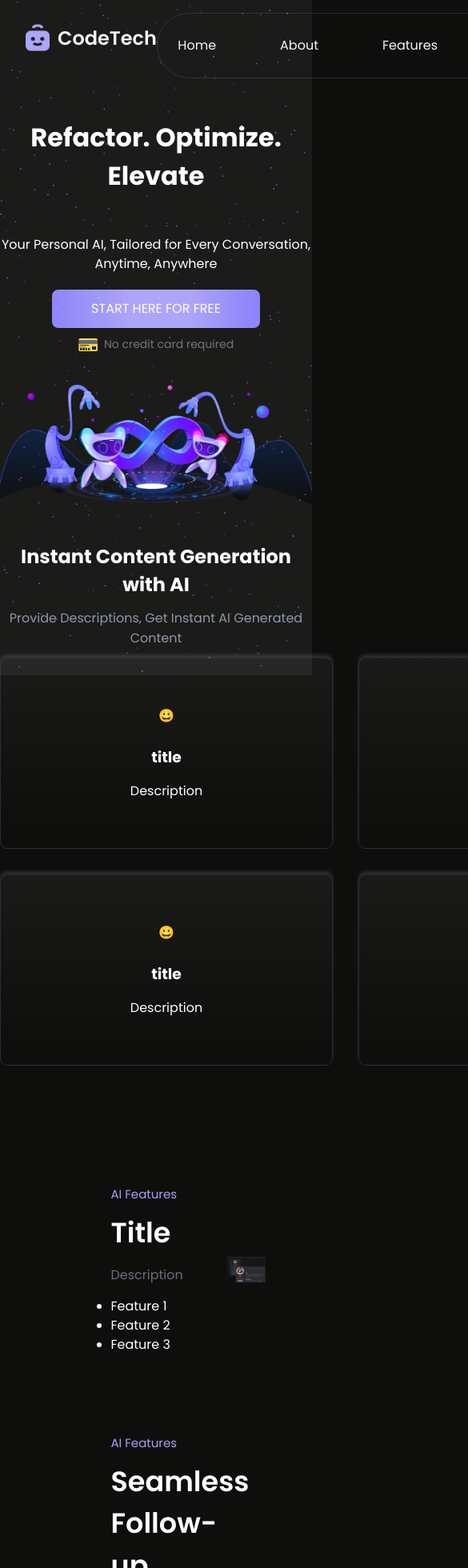
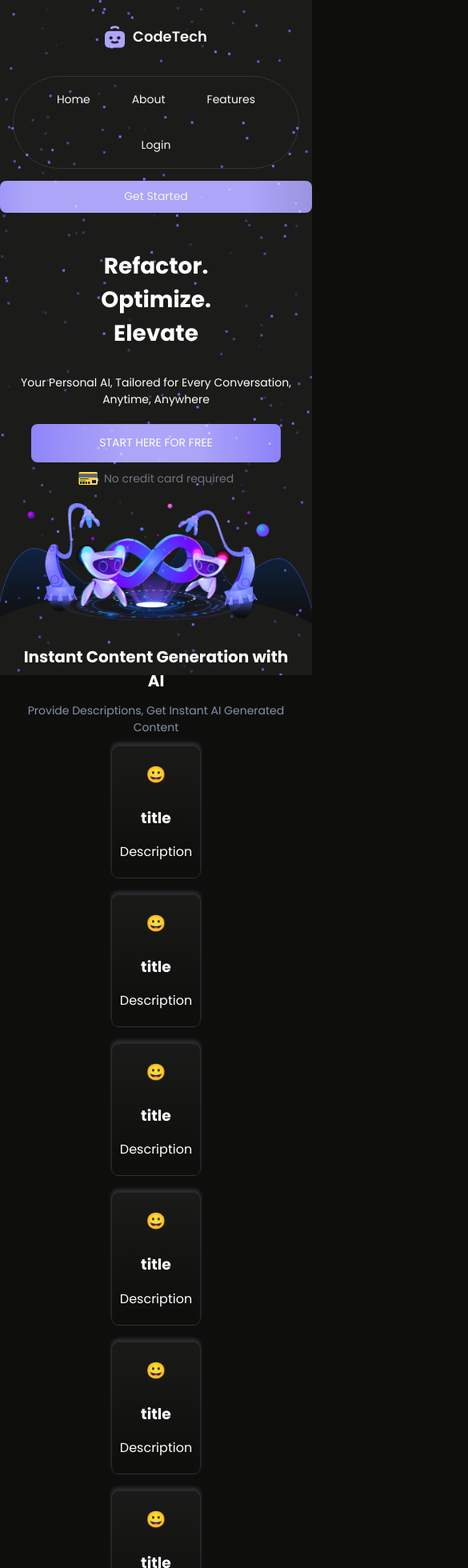
Before and after one commit to kkaushik03/SmartPost, a React (Create React App) app in the folder frontend/: page / in a window 390 px wide. Shown: the top 1960 px of the page at 80% size, 585 px wide, since content can reach past the window. Built offline with nearby package versions, Linux system fonts and the light colour scheme.

Commit message:
Add responsive for the website

```diff
--- a/frontend/src/components/LandingPage/About/about.css
+++ b/frontend/src/components/LandingPage/About/about.css
@@ -3,6 +3,7 @@
   display: flex;
   flex-direction: column;
   gap: 12px;
+  padding: 0 5%;
 }
 
 .about-container h2 {
@@ -11,13 +12,12 @@
   font-style: normal;
   font-weight: 700;
   line-height: normal;
+  font-size: 24px;
 }
 
 .about-subtitle {
   color: var(--Typography-Gray-Medium-Gray, #8692A6);
   text-align: center;
-  leading-trim: both;
-  text-edge: cap;
   font-size: 16px;
   font-style: normal;
   font-weight: 400;
@@ -27,15 +27,17 @@
 
 .about-grid {
   display: grid;
-  grid-template-columns: repeat(3, 1fr);
+  grid-template-columns: repeat(3, minmax(350px, 1fr));
   margin: auto;
   gap: 32px;
+  padding: 0 10px;
 }
 
 .about-card {
   display: flex;
-  width: 416px;
-  height: 239px;
+  width: 100%;
+  max-width: 416px;
+  height: auto;
   padding: 40px 16px;
   flex-direction: column;
   justify-content: center;
@@ -51,4 +53,35 @@
   display: block;
   margin-bottom: 10px;
   flex-shrink: 0;
+  font-size: 24px;
 }
+
+/* Tablet */
+@media screen and (max-width: 1024px) {
+  .about-container h2 {
+    font-size: 20px;
+  }
+  .about-subtitle {
+    font-size: 14px;
+  }
+  .about-grid {
+    grid-template-columns: repeat(2, 1fr);
+  }
+  .about-card {
+    padding: 30px 12px;
+  }
+}
+
+/* Mobile */
+@media screen and (max-width: 768px) {
+  .about-grid {
+    grid-template-columns: 1fr;
+    gap: 20px;
+  }
+  .about-card {
+    padding: 20px 10px;
+  }
+  .about-icon {
+    font-size: 20px;
+  }
+}
--- a/frontend/src/components/LandingPage/Container/container.css
+++ b/frontend/src/components/LandingPage/Container/container.css
@@ -4,19 +4,24 @@
   display: flex;
   align-items: center;
   flex-direction: column;
+  padding: 0 5%;
 }
-.SignupTitle{
+
+.SignupTitle {
   font-size: 30px;
   padding-bottom: 15px;
 }
 
-.SignupDescription{
+.SignupDescription {
   color: var(--Typography-Gray-Medium-Gray, #8692A6);
-  width: 890px;
+  width: 100%;
+  max-width: 890px;
   padding-bottom: 15px;
+  font-size: 16px;
 }
 
-.SignupButton{
+.SignupButton {
+  margin-top: 20px;
   display: flex;
   padding: 5px 20px;
   justify-content: center;
@@ -24,3 +29,28 @@
   border-radius: 10px;
   border: 2px solid var(--Buttons-Secondary, #FAFAFA);
 }
+
+/* Tablet */
+@media screen and (max-width: 1024px) {
+  .SignupTitle {
+    font-size: 24px;
+  }
+  .SignupDescription {
+    font-size: 14px;
+  }
+}
+
+/* Mobile */
+@media screen and (max-width: 768px) {
+  .SignupTitle {
+    font-size: 20px;
+  }
+  .SignupDescription {
+    font-size: 14px;
+    padding: 0 10px;
+  }
+  .SignupButton {
+    padding: 5px 15px;
+    width: 80%;
+  }
+}
--- a/frontend/src/components/LandingPage/FAQ/faq.css
+++ b/frontend/src/components/LandingPage/FAQ/faq.css
@@ -42,17 +42,15 @@
 }
 
 .faq-question {
-  gap: 56px;
+  gap: 20px;
   cursor: pointer;
   width: 100%;
   text-align: left;
   display: flex;
   justify-content: space-between;
   align-items: center;
-  cursor: pointer;
   padding: 10px;
   transition: 0.3s;
-
 }
 
 .faq-question.active {
@@ -81,3 +79,40 @@
   line-height: normal;
   text-transform: capitalize;
 }
+
+/* Tablet */
+@media screen and (max-width: 1024px) {
+  .faq-container h2 {
+    font-size: 24px;
+  }
+  .faq-subtitle {
+    font-size: 14px;
+  }
+  .faq-list {
+    font-size: 20px;
+  }
+  .faq-number {
+    font-size: 18px;
+  }
+  .faq-answer {
+    font-size: 14px;
+  }
+}
+
+/* Mobile */
+@media screen and (max-width: 768px) {
+  .faq-container {
+    padding: 30px 5%;
+    gap: 30px;
+  }
+  .faq-container h2 {
+    font-size: 20px;
+  }
+  .faq-list {
+    gap: 20px;
+    font-size: 18px;
+  }
+  .faq-number {
+    font-size: 16px;
+  }
+}
--- a/frontend/src/components/LandingPage/Features/Features.jsx
+++ b/frontend/src/components/LandingPage/Features/Features.jsx
@@ -1,4 +1,3 @@
-
 import React from "react";
 import "./features.css";
 import Feature1 from "../../../assets/Features/Feature_1.png";
@@ -6,21 +5,17 @@ import Feature2 from "../../../assets/Features/Feature_2.png";
 
 const Features = () => {
   return (
-    <div id="features" className="featurecontainer">
+    <section id="features" className="featurecontainer">
       <div className="ZoneOne">
         <div className="feature-content">
-          <div className="AiFeatureOne">
-            <p>AI Features</p>
-          </div>
-          <div className="FeatureTitleOne">Title</div>
-          <div className="FeatureDescriptionOne">Description</div>
-          <div className="FeatureListOne">
-            <ul>
-              <li>Feature 1</li>
-              <li>Feature 2</li>
-              <li>Feature 3</li>
-            </ul>
-          </div>
+          <span className="AiFeatureOne">AI Features</span>
+          <h2 className="FeatureTitleOne">Title</h2>
+          <p className="FeatureDescriptionOne">Description</p>
+          <ul className="FeatureListOne">
+            <li>Feature</li>
+            <li>Feature</li>
+            <li>Feature</li>
+          </ul>
         </div>
         <div className="ImageFeatureOne">
           <img src={Feature1} alt="Feature 1" />
@@ -29,27 +24,21 @@ const Features = () => {
 
       <div className="ZoneTwo">
         <div className="feature-content">
-          <div className="AiFeatureTwo">
-            <p>AI Features</p>
-          </div>
-          <div className="FeatureTitleTwo">Seamless Follow-up Questions</div>
-          <div className="FeatureDescriptionTwo">
-            Keeps The Conversation Flowing Naturally By Asking Relevant Follow-Up
-            Questions.
-          </div>
-          <div className="FeatureListTwo">
-            <ul>
-              <li>Feature 1</li>
-              <li>Feature 2</li>
-              <li>Feature 3</li>
-            </ul>
-          </div>
+          <span className="AiFeatureTwo">AI Features</span>
+          <h2 className="FeatureTitleTwo">Title</h2>
+          <p className="FeatureDescriptionTwo">Description</p>
+          <ul className="FeatureListTwo">
+            <li>Feature</li>
+            <li>Feature</li>
+            <li>Feature</li>
+          </ul>
         </div>
         <div className="ImageFeatureTwo">
           <img src={Feature2} alt="Feature 2" />
         </div>
       </div>
-    </div>
+
+    </section>
   );
 };
 
--- a/frontend/src/components/LandingPage/Features/features.css
+++ b/frontend/src/components/LandingPage/Features/features.css
@@ -1,4 +1,3 @@
-
 .featurecontainer {
   margin-top: 150px;
   display: flex;
@@ -24,6 +23,7 @@
   color: #A7A0F8;
   margin-bottom: 10px;
   font-size: 15px;
+  display: block;
 }
 
 .FeatureTitleOne, .FeatureTitleTwo {
@@ -35,6 +35,19 @@
 .FeatureDescriptionOne, .FeatureDescriptionTwo {
   color: #696f79;
   margin-bottom: 15px;
+  font-size: 16px;
+}
+
+.FeatureListOne, .FeatureListTwo {
+  list-style-type: disc;
+  padding-left: 20px;
+  margin: 0;
+  text-align: left;
+}
+
+.FeatureListOne li, .FeatureListTwo li {
+  margin-bottom: 10px;
+  font-size: 16px;
 }
 
 .ImageFeatureOne, .ImageFeatureTwo {
@@ -47,4 +60,74 @@
 .ImageFeatureOne img, .ImageFeatureTwo img {
   max-width: 100%;
   height: auto;
+  width: 500px;
 }
+
+/* Tablet */
+@media screen and (max-width: 1024px) {
+  .featurecontainer {
+    padding: 0 10%;
+  }
+  .ZoneOne, .ZoneTwo {
+    flex-direction: column;
+    gap: 30px;
+  }
+  .feature-content {
+    max-width: 100%;
+    margin-left: 0;
+    text-align: center;
+  }
+  .FeatureTitleOne, .FeatureTitleTwo {
+    font-size: 28px;
+  }
+  .FeatureDescriptionOne, .FeatureDescriptionTwo {
+    font-size: 14px;
+  }
+  .FeatureListOne, .FeatureListTwo {
+    padding-left: 15px;
+    margin: 0 auto;
+    display: inline-block;
+    text-align: left;
+  }
+  .FeatureListOne li, .FeatureListTwo li {
+    font-size: 14px;
+    margin-bottom: 8px;
+  }
+  .ImageFeatureOne, .ImageFeatureTwo {
+    flex: 1;
+  }
+  .ImageFeatureOne img, .ImageFeatureTwo img {
+    width: auto;
+  }
+}
+
+/* Mobile */
+@media screen and (max-width: 768px) {
+  .featurecontainer {
+    margin-top: 50px;
+    gap: 50px;
+    padding: 0 5%;
+  }
+  .FeatureTitleOne, .FeatureTitleTwo {
+    font-size: 24px;
+  }
+  .AiFeatureOne, .AiFeatureTwo {
+    font-size: 14px;
+  }
+  .FeatureDescriptionOne, .FeatureDescriptionTwo {
+    font-size: 14px;
+  }
+  .FeatureListOne, .FeatureListTwo {
+    padding-left: 10px;
+    margin: 0 auto;
+    display: inline-block;
+    text-align: left;
+  }
+  .FeatureListOne li, .FeatureListTwo li {
+    font-size: 14px;
+    margin-bottom: 6px;
+  }
+  .ImageFeatureOne img, .ImageFeatureTwo img {
+    width: 100%;
+  }
+}
--- a/frontend/src/components/LandingPage/Footer/footer.css
+++ b/frontend/src/components/LandingPage/Footer/footer.css
@@ -59,6 +59,5 @@
   background: var(--Cards-Card-Color, rgba(40, 42, 47, 0.86));
   padding: 6px 12px;
   border-radius: 10px;
-  margin-left: 10px;
   transition: 0.3s;
 }
--- a/frontend/src/components/LandingPage/Hero/hero.css
+++ b/frontend/src/components/LandingPage/Hero/hero.css
@@ -58,3 +58,43 @@
   max-width: 100%;
   height: auto;
 }
+
+/* Tablet */
+@media screen and (max-width: 1024px) {
+  .Title h1 {
+    font-size: 36px;
+  }
+  .TitleInfo p {
+    font-size: 16px;
+  }
+  .hero-ai_image img {
+    width: auto;
+  }
+}
+
+/* Mobile */
+@media screen and (max-width: 768px) {
+  .Title {
+    margin-top: 30px;
+    margin-bottom: 30px;
+  }
+  .Title h1 {
+    font-size: 28px;
+    display: flex;
+    flex-direction: column;
+  }
+  .TitleInfo p {
+    font-size: 14px;
+    padding: 0 10px;
+  }
+  .StartHere {
+    width: 80%;
+  }
+  .hero-ai_image {
+    margin-top: 20px;
+    margin-bottom: 20px;
+  }
+  .hero-ai_image img {
+    width: 100%;
+  }
+}
--- a/frontend/src/components/LandingPage/Navbar/navbar.css
+++ b/frontend/src/components/LandingPage/Navbar/navbar.css
@@ -49,7 +49,6 @@ button:hover {
   line-height: normal;
 }
 
-
 .get-started {
   display: inline-flex;
   height: 24px;
@@ -62,3 +61,44 @@ button:hover {
   background: var(--Text-Gradient, linear-gradient(90deg, #7468FC -26.21%, #A7A0F8 8.68%, #A7A0F8 80.18%, #847EC8 116.78%));
   margin-left: 2rem;
 }
+
+/* Tablet */
+@media screen and (max-width: 1024px) {
+  .navbar .nav-links {
+    width: 400px;
+    gap: 30px;
+    padding: 15px;
+  }
+  .title {
+    font-size: 20px;
+  }
+  button {
+    font-size: 14px;
+  }
+}
+
+/* Mobile */
+@media screen and (max-width: 768px) {
+  .navbar {
+    flex-direction: column;
+    gap: 15px;
+    padding: 1rem;
+  }
+  .navbar .nav-links {
+    width: 100%;
+    flex-wrap: wrap;
+    gap: 20px;
+    padding: 10px;
+  }
+  .get-started {
+    margin-left: 0;
+    width: 100%;
+    text-align: center;
+  }
+  .logo img {
+    width: 25px;
+  }
+  .title {
+    font-size: 18px;
+  }
+}
--- a/frontend/src/components/Starfield/Starfield.jsx
+++ b/frontend/src/components/Starfield/Starfield.jsx
@@ -7,8 +7,8 @@ export default function Starfield(props) {
         speedFactor = 0.05,
         backgroundColor = "#0E0D0D",
         starColor = [116, 104, 252],
-        starCount = 5000,
-        starSize = 1.5,
+        starCount = 3500,
+        starSize = 3,
     } = props;
 
     useEffect(() => {
```
Also changed, not shown: 1 other file (tests, documents, lock files or other folders).
